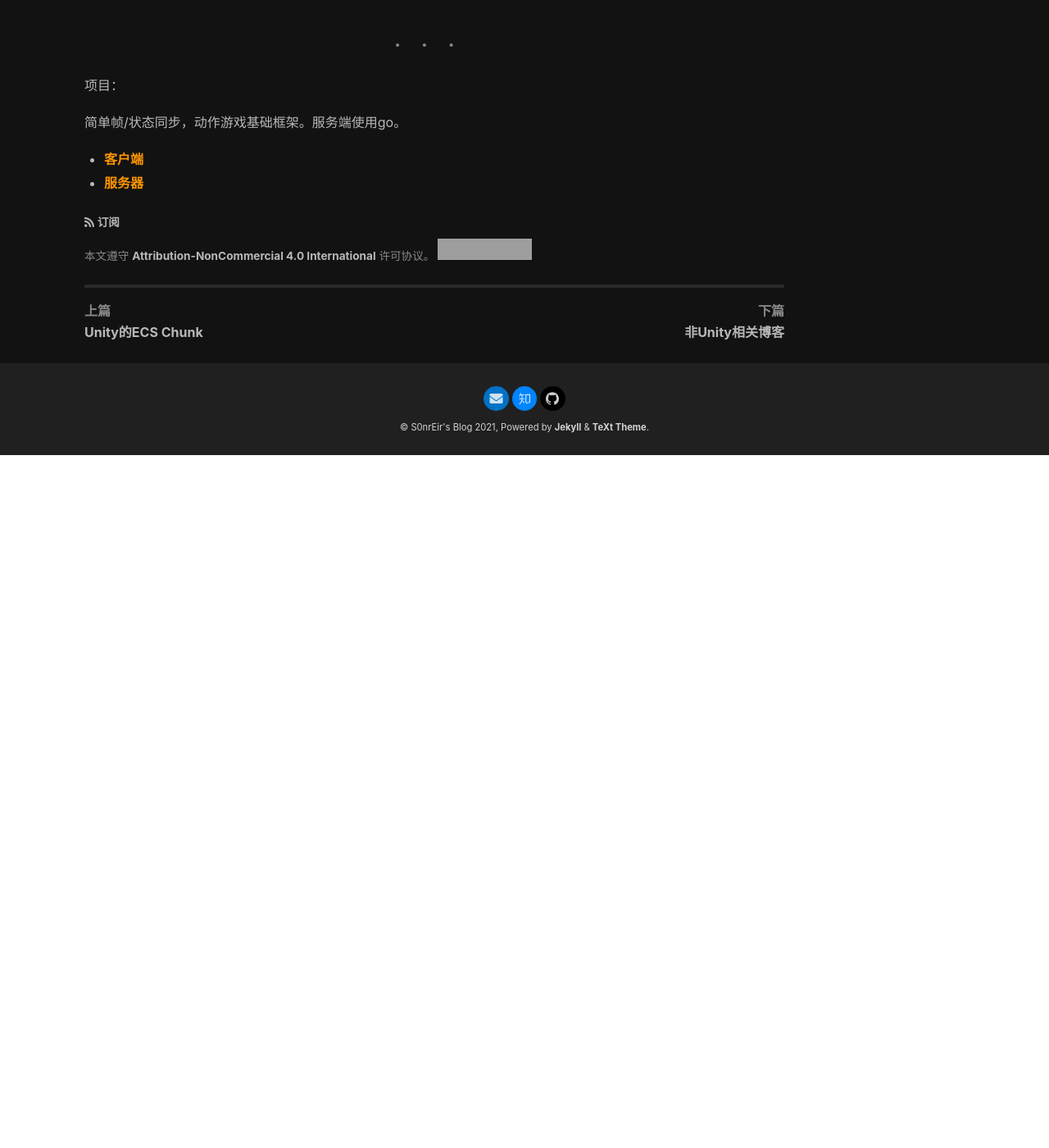
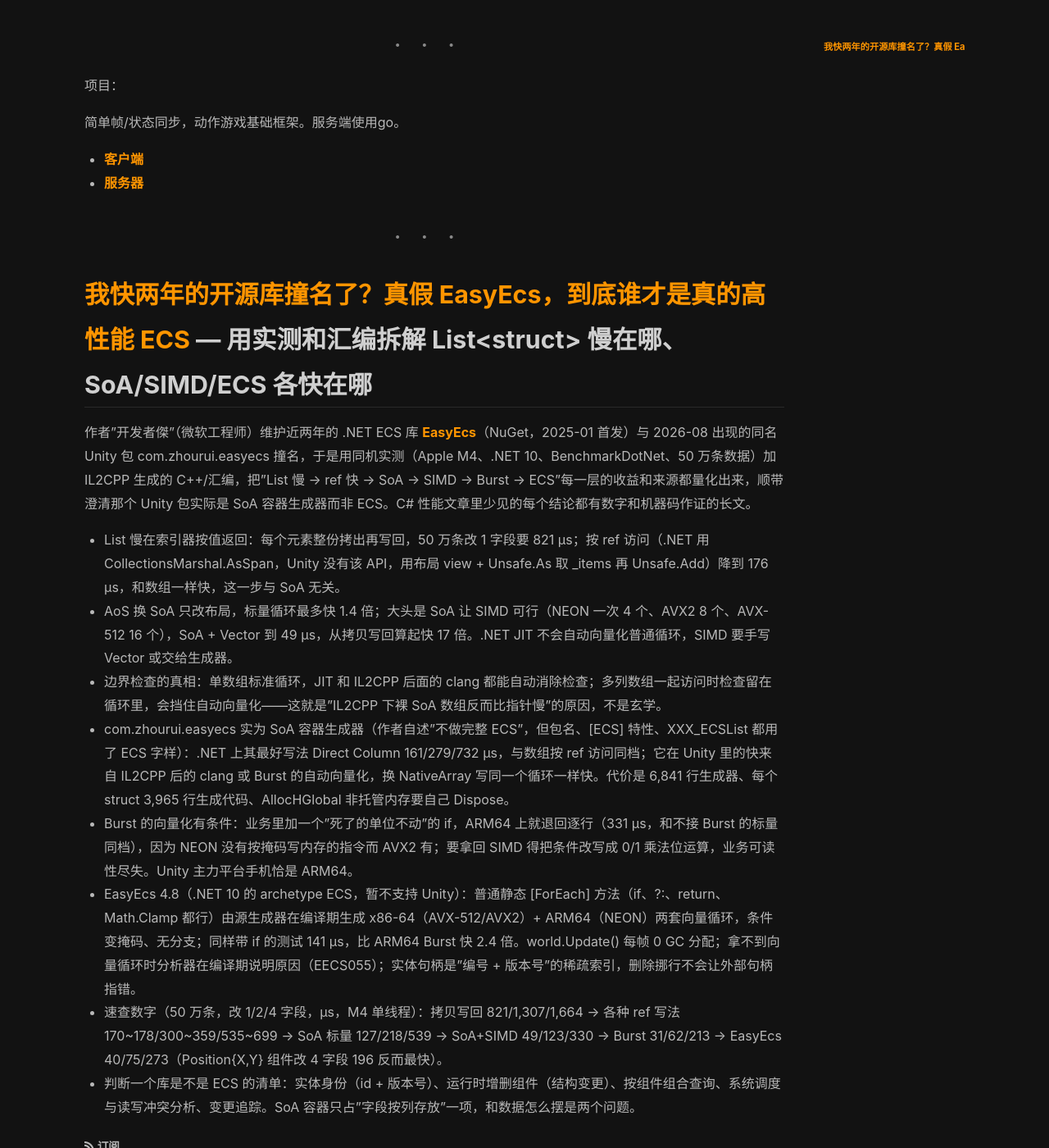
Before and after one commit to S0nrEir/S0nrEir.github.io, a Jekyll site: the page built from _posts/2024-04-02-干货博客收集.md, in a window 1280 px wide and 1400 px high, scrolled down 3546 px. Shown: the whole window at 82% size. Built offline with Jekyll 4.4.1, drawn with Linux system fonts in a browser that asks for light colours; nearby versions of some CDN libraries; before the commit the page ends 4101 px from its top, so only the background shows below that; grey boxes are pictures that could not be loaded.

Commit message:
干货博客收集：追加知乎 EasyEcs 撞名长文（List<struct>/SoA/SIMD/Burst/ECS 分层实测）

```diff
--- a/_posts/2024-04-02-干货博客收集.md
+++ b/_posts/2024-04-02-干货博客收集.md
@@ -129,3 +129,18 @@ tags: ["博客","干货"]
 
 - [客户端](https://github.com/ALEXTANGXIAO/TGameUnity)
 - [服务器](https://github.com/ALEXTANGXIAO/TGameServer)
+
+---
+
+## [我快两年的开源库撞名了？真假 EasyEcs，到底谁才是真的高性能 ECS](https://zhuanlan.zhihu.com/p/2098008512592885579) — 用实测和汇编拆解 List&lt;struct&gt; 慢在哪、SoA/SIMD/ECS 各快在哪
+
+作者"开发者傑"（微软工程师）维护近两年的 .NET ECS 库 [EasyEcs](https://github.com/JasonXuDeveloper/EasyEcs)（NuGet，2025-01 首发）与 2026-08 出现的同名 Unity 包 com.zhourui.easyecs 撞名，于是用同机实测（Apple M4、.NET 10、BenchmarkDotNet、50 万条数据）加 IL2CPP 生成的 C++/汇编，把"List 慢 → ref 快 → SoA → SIMD → Burst → ECS"每一层的收益和来源都量化出来，顺带澄清那个 Unity 包实际是 SoA 容器生成器而非 ECS。C# 性能文章里少见的每个结论都有数字和机器码作证的长文。
+
+- List<struct> 慢在索引器按值返回：每个元素整份拷出再写回，50 万条改 1 字段要 821 μs；按 ref 访问（.NET 用 CollectionsMarshal.AsSpan，Unity 没有该 API，用布局 view + Unsafe.As 取 _items 再 Unsafe.Add）降到 176 μs，和数组一样快，这一步与 SoA 无关。
+- AoS 换 SoA 只改布局，标量循环最多快 1.4 倍；大头是 SoA 让 SIMD 可行（NEON 一次 4 个、AVX2 8 个、AVX-512 16 个），SoA + Vector 到 49 μs，从拷贝写回算起快 17 倍。.NET JIT 不会自动向量化普通循环，SIMD 要手写 Vector<T> 或交给生成器。
+- 边界检查的真相：单数组标准循环，JIT 和 IL2CPP 后面的 clang 都能自动消除检查；多列数组一起访问时检查留在循环里，会挡住自动向量化——这就是"IL2CPP 下裸 SoA 数组反而比指针慢"的原因，不是玄学。
+- com.zhourui.easyecs 实为 SoA 容器生成器（作者自述"不做完整 ECS"，但包名、[ECS] 特性、XXX_ECSList 都用了 ECS 字样）：.NET 上其最好写法 Direct Column 161/279/732 μs，与数组按 ref 访问同档；它在 Unity 里的快来自 IL2CPP 后的 clang 或 Burst 的自动向量化，换 NativeArray 写同一个循环一样快。代价是 6,841 行生成器、每个 struct 3,965 行生成代码、AllocHGlobal 非托管内存要自己 Dispose。
+- Burst 的向量化有条件：业务里加一个"死了的单位不动"的 if，ARM64 上就退回逐行（331 μs，和不接 Burst 的标量同档），因为 NEON 没有按掩码写内存的指令而 AVX2 有；要拿回 SIMD 得把条件改写成 0/1 乘法位运算，业务可读性尽失。Unity 主力平台手机恰是 ARM64。
+- EasyEcs 4.8（.NET 10 的 archetype ECS，暂不支持 Unity）：普通静态 [ForEach] 方法（if、?:、return、Math.Clamp 都行）由源生成器在编译期生成 x86-64（AVX-512/AVX2）+ ARM64（NEON）两套向量循环，条件变掩码、无分支；同样带 if 的测试 141 μs，比 ARM64 Burst 快 2.4 倍。world.Update() 每帧 0 GC 分配；拿不到向量循环时分析器在编译期说明原因（EECS055）；实体句柄是"编号 + 版本号"的稀疏索引，删除挪行不会让外部句柄指错。
+- 速查数字（50 万条，改 1/2/4 字段，μs，M4 单线程）：拷贝写回 821/1,307/1,664 → 各种 ref 写法 170~178/300~359/535~699 → SoA 标量 127/218/539 → SoA+SIMD 49/123/330 → Burst 31/62/213 → EasyEcs 40/75/273（Position{X,Y} 组件改 4 字段 196 反而最快）。
+- 判断一个库是不是 ECS 的清单：实体身份（id + 版本号）、运行时增删组件（结构变更）、按组件组合查询、系统调度与读写冲突分析、变更追踪。SoA 容器只占"字段按列存放"一项，和数据怎么摆是两个问题。
```
